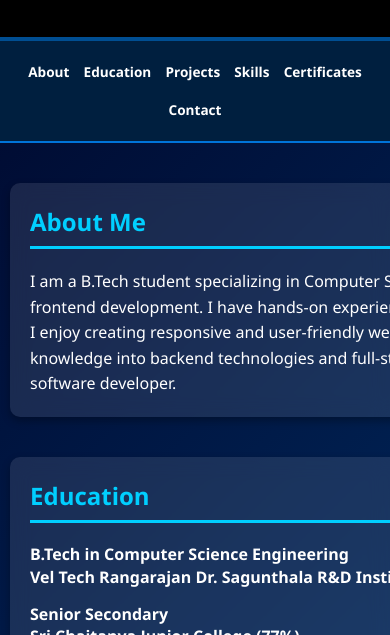
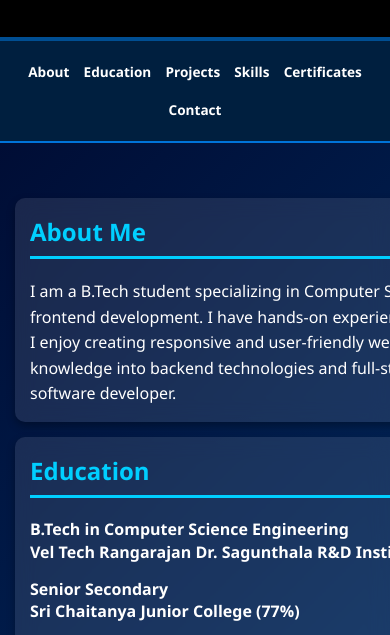
Before and after one commit to manikantavarma2889/MyPortfolio, a plain HTML site: page index.html in a window 390 px wide. Shown: the part 186-821 px from the top of the page. Drawn offline with Linux system fonts and the light colour scheme.

Commit message:
Update index.html

```diff
--- a/index.html
+++ b/index.html
@@ -201,6 +201,7 @@
 
       section {
         padding: 20px;
+        margin: 20px 10px;
       }
     }
 
@@ -229,11 +230,15 @@
       main {
         padding: 0 10px;
       }
+
+      section {
+        margin: 15px 5px;
+        padding: 15px;
+      }
     }
   </style>
 </head>
 <body>
-
 
   <header>
     <h1>Penumathsa Sai Manikanta Varma</h1>
```
